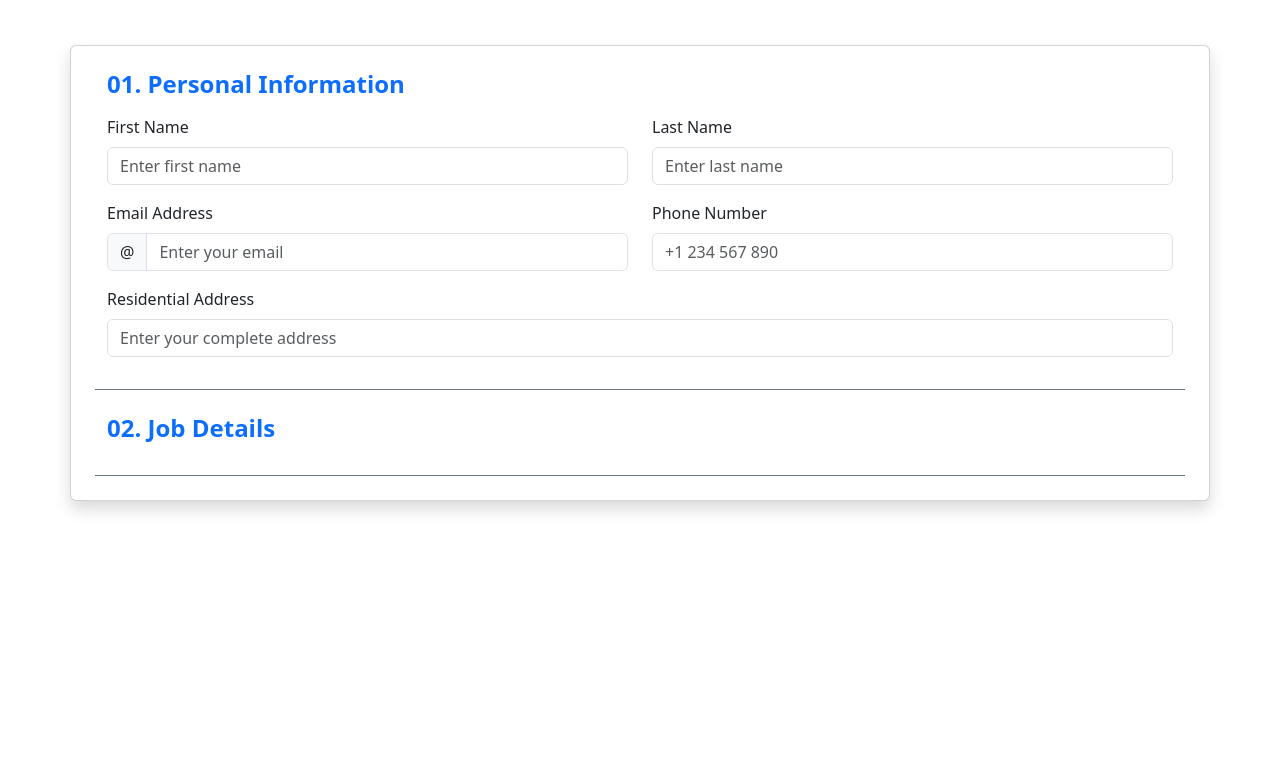
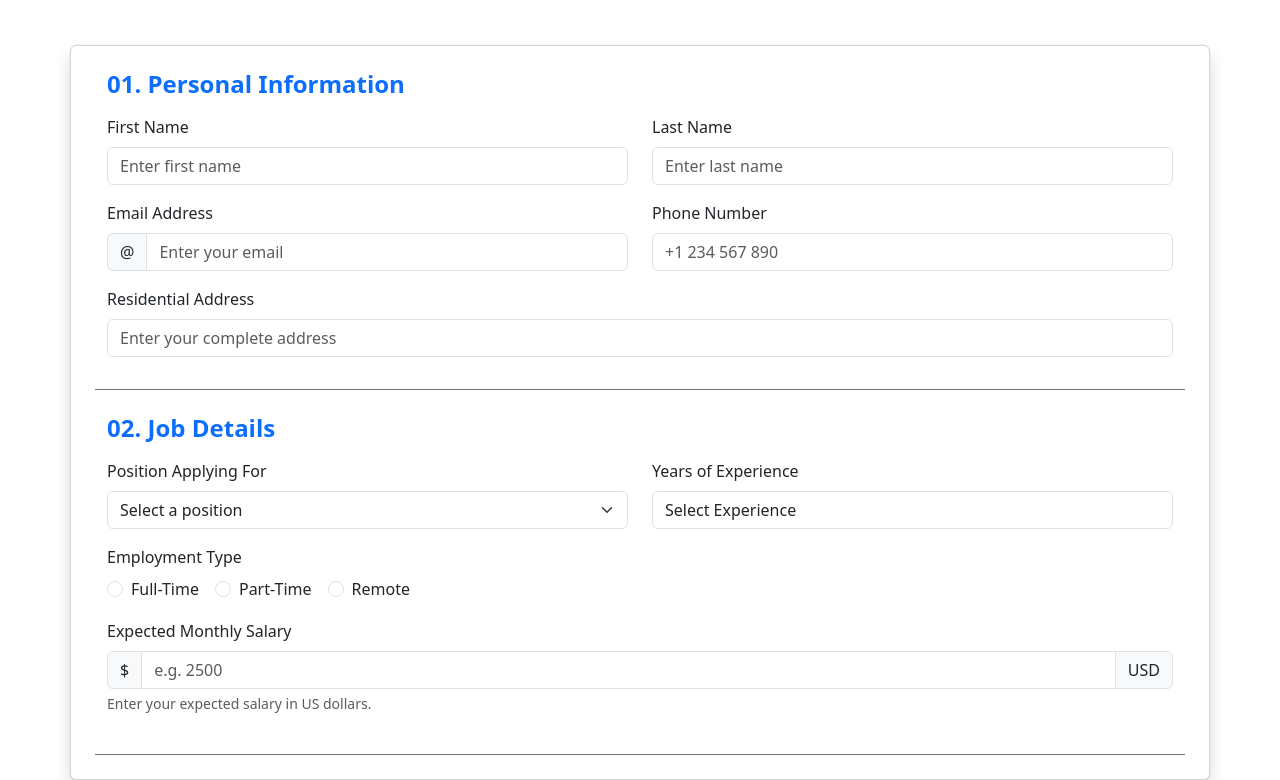
Before and after one commit to tahminanoorzay/Carrer-Hub-Bootstrap--Proj-Shot, a plain HTML site: page index.html in a window 1280 px wide. Shown: the part 181-961 px from the top of the page. Before the commit the page ends 800 px from the top, so only its background shows below. Drawn offline with nearby package versions, Linux system fonts and the light colour scheme.

Commit message:
Complete Job Details Section

```diff
--- a/index.html
+++ b/index.html
@@ -80,6 +80,103 @@
         <!-- Job Details Section -->
         <div class="container border-bottom border-1 border-secondary py-4">
           <h4 class="fw-bold text-primary">02. Job Details</h4>
+          <div class="row mt-3">
+            <div class="col-md-6 mb-3">
+              <label for="position" class="form-label"
+                >Position Applying For</label
+              >
+              <select name="" id="position" class="form-select">
+                <option value="" selected disabled>Select a position</option>
+                <option value="front-end" class="form-control">
+                  FrontEnd Devaloper
+                </option>
+                <option value="back-end" class="form-control">
+                  BackEnd Devaloper
+                </option>
+                <option value="ui/ux-disin" class="form-control">
+                  Ul/UX Designer
+                </option>
+                <option value="digitle-markite" class="form-control">
+                  Digitle Markiting
+                </option>
+              </select>
+            </div>
+            <div class="col-md-6 mb-3">
+              <label for="experience" class="form-label"
+                >Years of Experience</label
+              >
+              <select name="" class="form-control" id="experience">
+                <option value="" selected disabled>Select Experience</option>
+                <option value="fresh-graduate" class="form-control">
+                  Fresh Graduate
+                </option>
+                <option value="1-2-year" class="form-control">
+                  1 - 2 years
+                </option>
+                <option value="3-5-year" class="form-control">
+                  3 - 5 years
+                </option>
+                <option value="5-year" class="form-control">5+ years</option>
+              </select>
+            </div>
+          </div>
+          <div class="col-md-6 mb-3">
+            <label class="form-label">Employment Type</label>
+            <div class="d-flex gap-3">
+              <div class="form-check">
+                <input
+                  type="radio"
+                  class="form-check-input"
+                  id="full-time"
+                  name="employment-type"
+                  value="full-time"
+                />
+                <label class="form-check-label" for="full-time">
+                  Full-Time
+                </label>
+              </div>
+
+              <div class="form-check">
+                <input
+                  type="radio"
+                  class="form-check-input"
+                  id="part-time"
+                  name="employment-type"
+                  value="part-time"
+                />
+                <label class="form-check-label" for="part-time">
+                  Part-Time
+                </label>
+              </div>
+
+              <div class="form-check">
+                <input
+                  type="radio"
+                  class="form-check-input"
+                  id="remote"
+                  name="employment-type"
+                  value="remote"
+                />
+                <label class="form-check-label" for="remote"> Remote </label>
+              </div>
+            </div>
+          </div>
+          <div class="col-12 mb-3">
+            <label for="salary" class="form-label"
+              >Expected Monthly Salary</label
+            >
+            <div class="input-group">
+              <span class="input-group-text">$</span>
+              <input
+                type="number"
+                class="form-control"
+                placeholder="e.g. 2500"
+                id="salary"
+              />
+              <span class="input-group-text">USD</span>
+            </div>
+            <p class="form-text">Enter your expected salary in US dollars.</p>
+          </div>
         </div>
       </div>
     </form>
```
